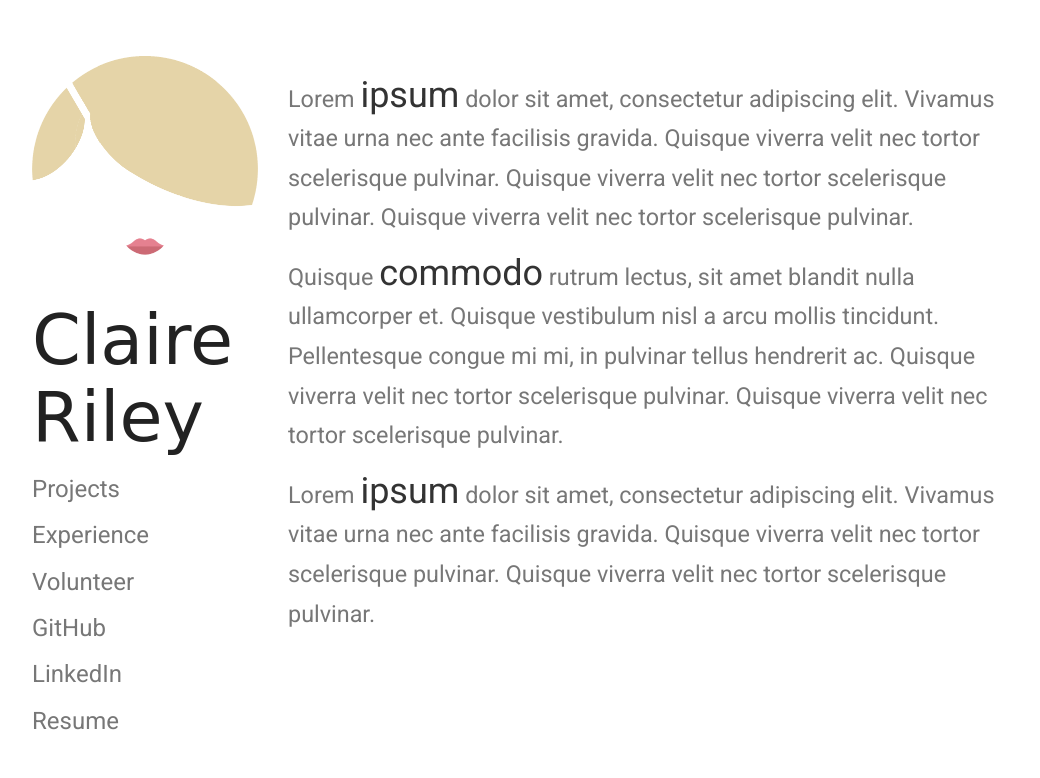
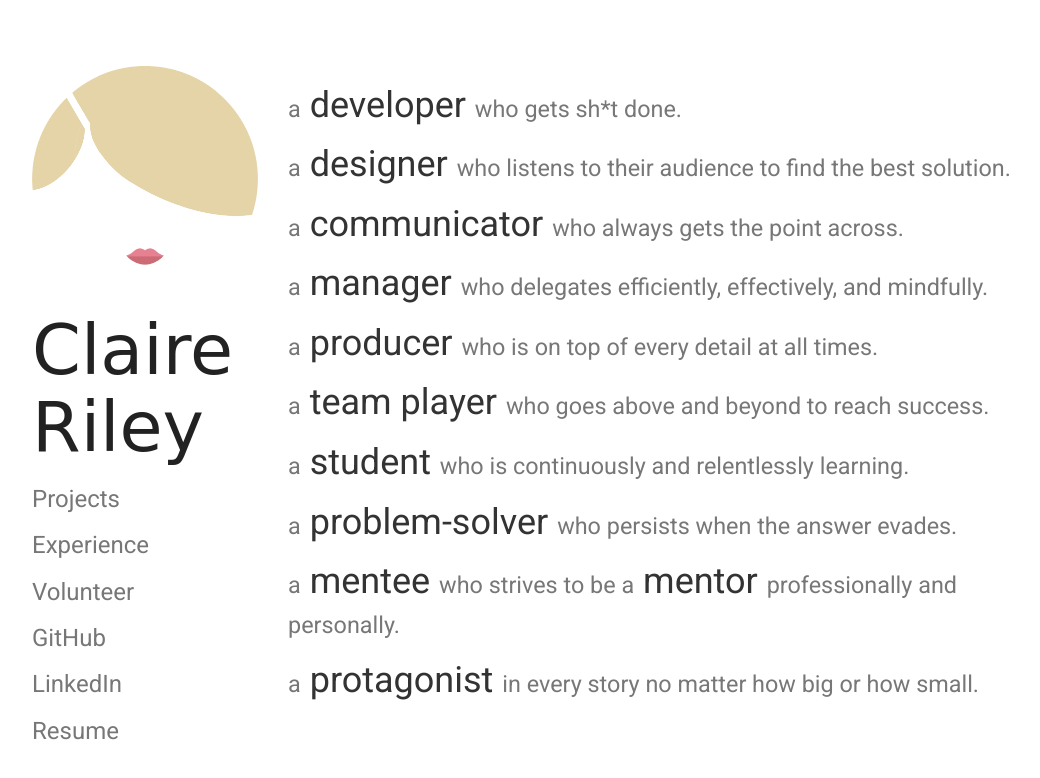
Before and after one commit to bethdellea/Portfolio, a plain HTML site: page index.html in a window 1280 px wide. Shown: the whole page, without its empty margins (111-1151 px from the left). Drawn offline with nearby package versions, Linux system fonts and the light colour scheme; a web font is replaced by a local one.

Commit message:
Home Page Summary Draft 1

```diff
--- a/css/portfolio.css
+++ b/css/portfolio.css
@@ -27,36 +27,12 @@ a:active {
     text-decoration: none;
     color: black;
 }
-.element {
-/*  position: relative;*/
-/*  top: 50%;*/
-/*  transform: translateY(-50%);*/
-}
-.parent {
-/*  position: relative;*/
-}
-.child {
-/*  position: absolute;*/
-/*  top: 50%;*/
-/*  left: 50%;*/
-/*  transform: translate(-50%, -50%);*/
-}
-.vertical-center {
-  min-height: 100%;  /* Fallback for browsers do NOT support vh unit */
-  min-height: 100vh; /* These two lines are counted as one :-)       */
-
-/*  display: flex;*/
-/*  align-items: center;*/
-}
-.bg{
-    width:80%;
-}
-.spacer{
-    height:100px;
-}
 a.current {
   color:#222;
 }
 html {
   font-size: 14px;
 }
+.bg{
+    width:80%;
+}
--- a/index.html
+++ b/index.html
@@ -18,7 +18,8 @@
     </head>
     <body>
         <div class="container bg">
-            <div class="row no-space" >
+            <div class="row visible-xs-*"><br></div>
+            <div class="row no-space">
                 <div class="col-xs-12 col-md-3">
                     <img src="/img/blondelogo1.png" alt="" class="img-responsive show" style="width:100%;">
 
@@ -35,13 +36,17 @@
 
 
 
-          <div class="col-xs-12 col-md-9" style="overflow:auto; height:80vh;">
-
-                            <h1><small>Lorem </small>ipsum<small> dolor sit amet, consectetur adipiscing elit. Vivamus vitae urna nec ante facilisis gravida. Quisque viverra velit nec tortor scelerisque pulvinar. Quisque viverra velit nec tortor scelerisque pulvinar. Quisque viverra velit nec tortor scelerisque pulvinar.</small></h1>
-                         <h1><small>Quisque </small>commodo<small> rutrum lectus, sit amet blandit nulla ullamcorper et. Quisque vestibulum nisl a arcu mollis tincidunt. Pellentesque congue mi mi, in pulvinar tellus hendrerit ac. Quisque viverra velit nec tortor scelerisque pulvinar. Quisque viverra velit nec tortor scelerisque pulvinar.</small></h1>
-                            <h1><small>Lorem </small>ipsum<small> dolor sit amet, consectetur adipiscing elit. Vivamus vitae urna nec ante facilisis gravida. Quisque viverra velit nec tortor scelerisque pulvinar. Quisque viverra velit nec tortor scelerisque pulvinar.</small></h1>
-
-
+              <div class="col-xs-12 col-md-9" style="overflow:auto; height:80vh;">
+                <h1><small>a</small> developer <small>who gets sh*t done.</small></h1>
+                <h1><small>a</small> designer <small>who listens to their audience to find the best solution.</small></h1>
+                <h1><small>a</small> communicator <small>who always gets the point across.</small></h1>
+                <h1><small>a</small> manager <small>who delegates efficiently, effectively, and mindfully.</small></h1>
+                <h1><small>a</small> producer <small>who is on top of every detail at all times.</small></h1>
+                <h1><small>a</small> team player <small>who goes above and beyond to reach success.</small></h1>
+                <h1><small>a</small> student <small>who is continuously and relentlessly learning.</small></h1>
+                <h1><small>a</small> problem-solver <small>who persists when the answer evades.</small></h1>
+                <h1><small>a</small> mentee <small>who strives to be a</small> mentor <small>professionally and personally.</small></h1>
+                <h1><small>a</small> protagonist <small>in every story no matter how big or how small.</small></h1>
 
 
                         </div>
```
Also changed, not shown: experience.html (+1 -1 lines), 1 other file.
